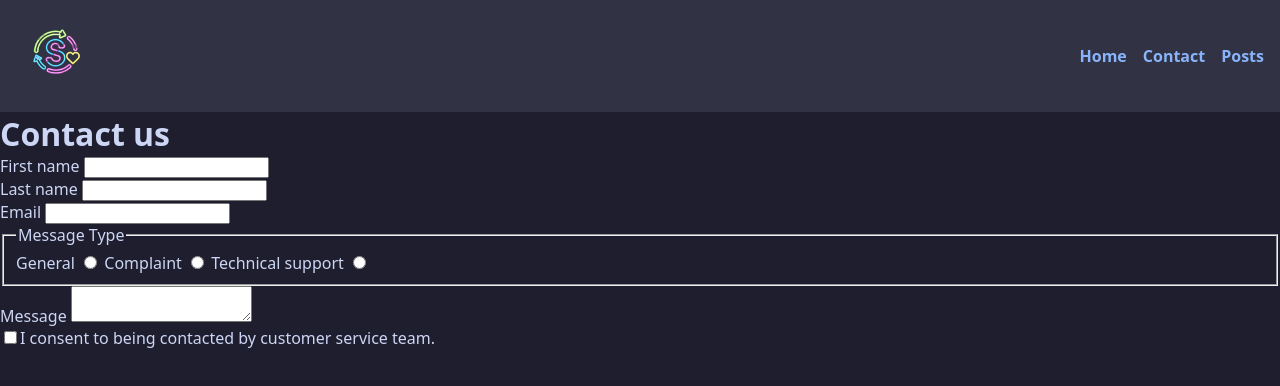
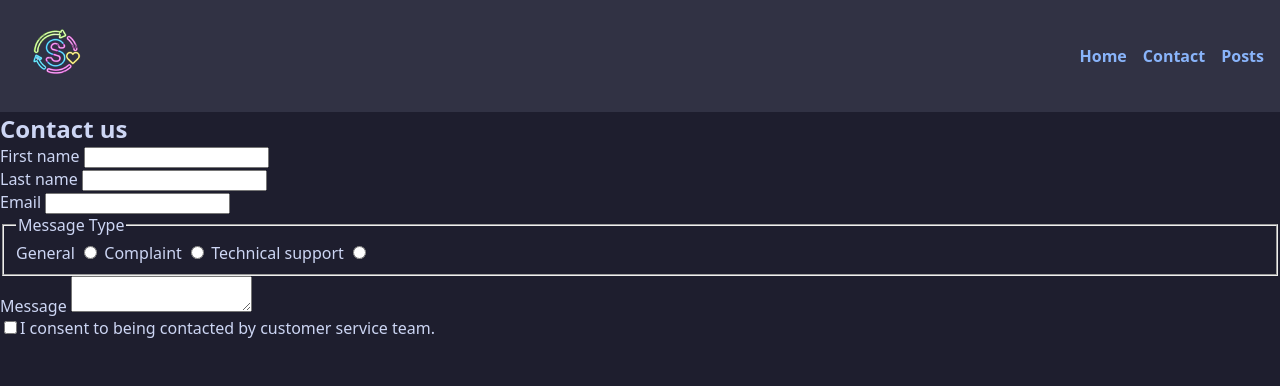
Before and after one commit to HmonWutt/frontend_module_2, a plain HTML site: page contact.html in a window 1280 px wide. Drawn offline with Linux system fonts and the light colour scheme.

Commit message:
change font size of contact us

```diff
--- a/contact.html
+++ b/contact.html
@@ -22,7 +22,7 @@
       </div>
     </header>
     <main class="main" id="main">
-      <h1>Contact us</h1>
+      <h2>Contact us</h2>
       <form action="">
         <div class="form-group">
           <label for="firstname">First name</label>
```
